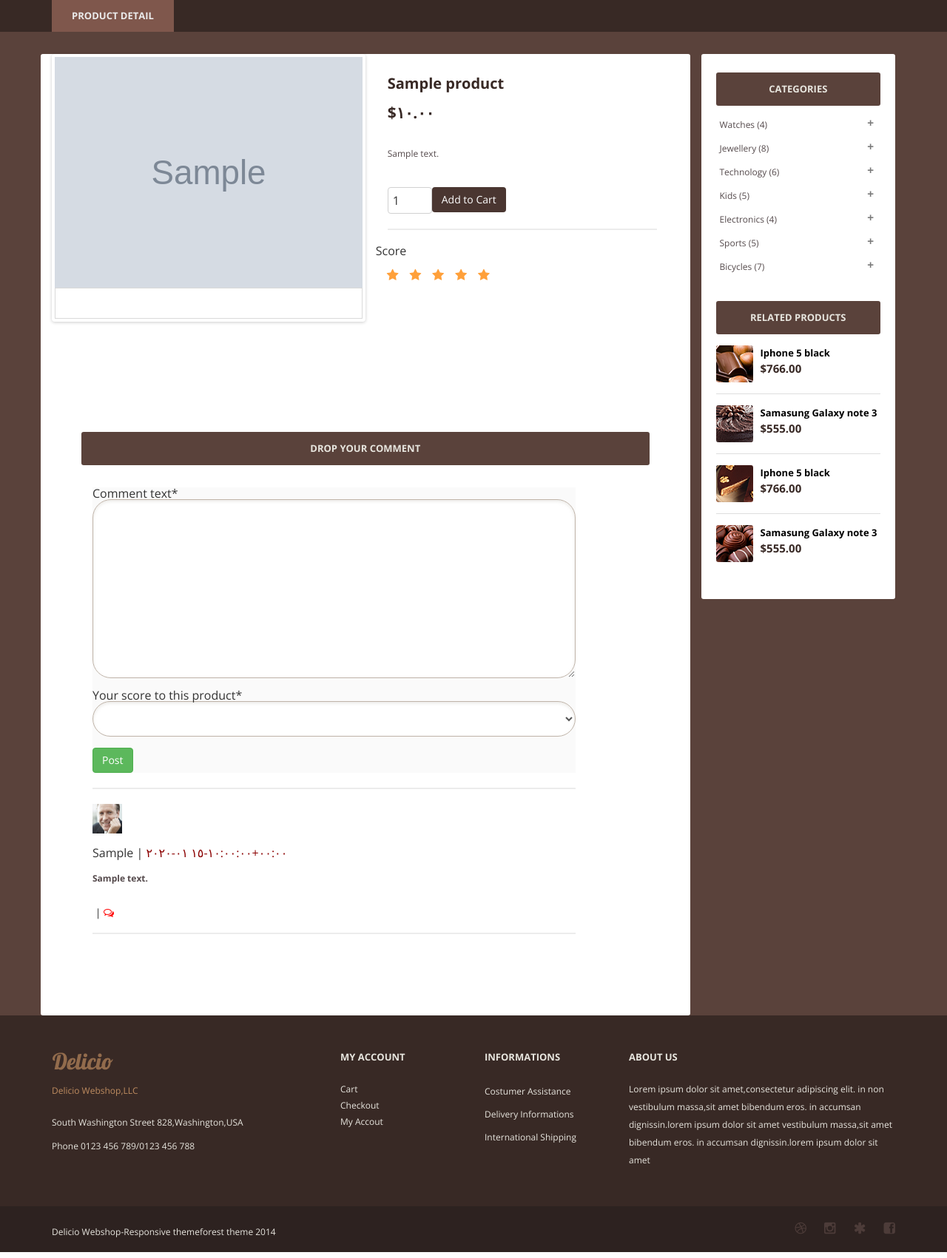
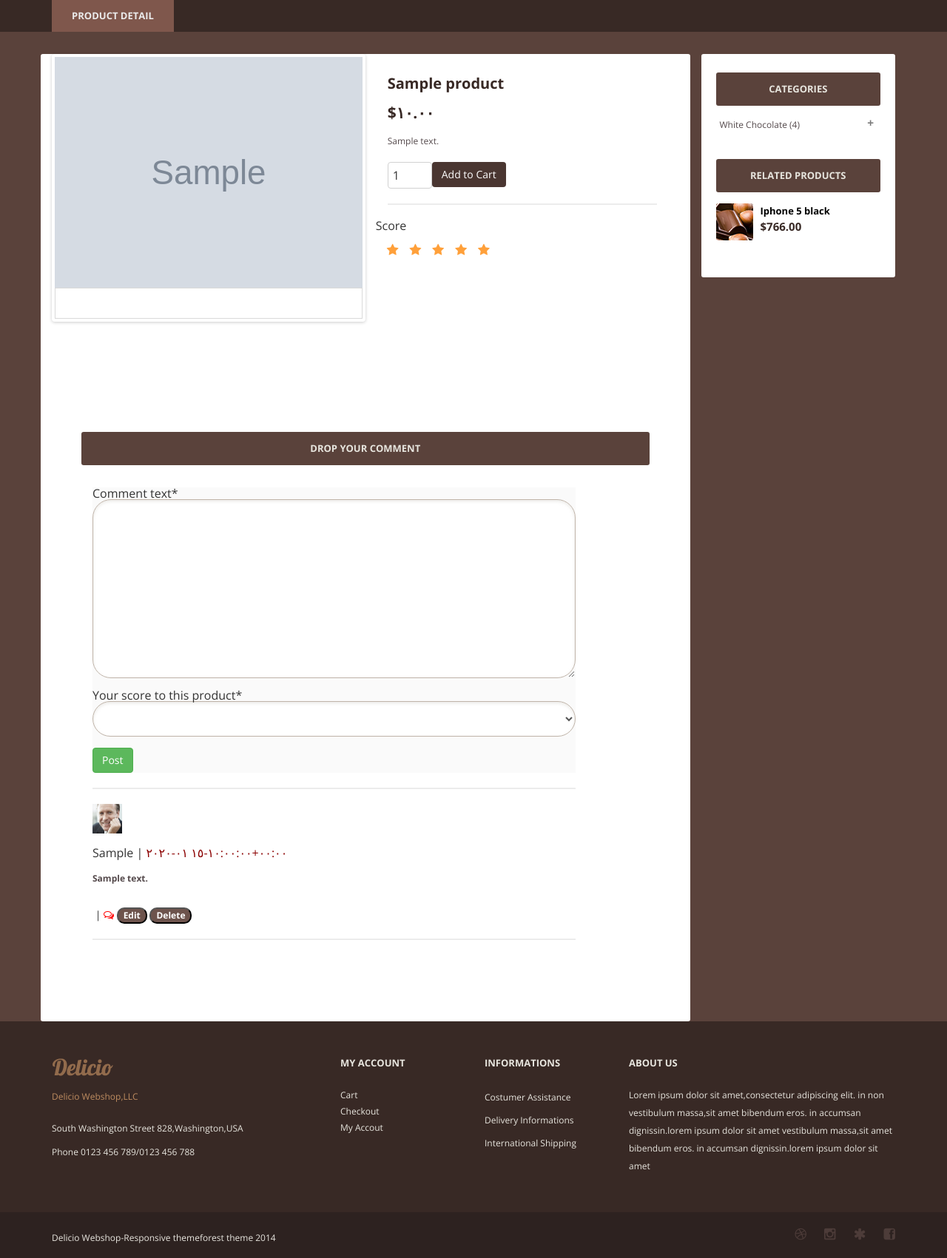
Before and after one commit to SoroushNajafi/shopping_online_2, a Django app: page /products/1/ in a window 1280 px wide. Shown: the part 162-1863 px from the top of the page at 74% size. Run offline with Django 4.2, Linux system fonts and the light colour scheme; a user stored in the database is signed in; tables that the repository leaves empty hold one stand-in row (values such as "Sample post"); grey boxes marked "Sample" are stand-in pictures; one stand-in notice (Sample message) is shown; parts of the project's set-up code (start-up, migrations or seed data) failed here and were passed over; some libraries are stand-ins or nearby versions.

Commit message:
ckeditor installed with implementation and CommentUpdateView added

```diff
--- a/cart/templates/cart/cart_detail.html
+++ b/cart/templates/cart/cart_detail.html
@@ -42,7 +42,7 @@
                             <tr>
                                 {% if item.product_obj.image %}
                                 <td>
-                                    <img style="width: 140px; height: 90px" src="{{ item.product_obj.image.url }}" alt=""/>
+                                    <a href="{{ item.product_obj.get_absolute_url }}"><img style="width: 140px; height: 90px" src="{{ item.product_obj.image.url }}" alt=""/></a>
                                 </td>
                                 {% endif %}
                                 <td class="cart-title">
--- a/config/settings.py
+++ b/config/settings.py
@@ -52,6 +52,7 @@ INSTALLED_APPS = [
     'allauth',
     'allauth.account',
     'crispy_forms',
+    'ckeditor',
     #local apps
     'accounts',
     'pages',
@@ -149,8 +150,8 @@ LANGUAGES = (
     ('fa', 'Persian'),
 )
 
-# TIME_ZONE = 'UTC'
-TIME_ZONE = 'Asia/Tehran'
+TIME_ZONE = 'UTC'
+# TIME_ZONE = 'Asia/Tehran'
 
 USE_I18N = True
 USE_L10N = True
@@ -162,6 +163,7 @@ USE_TZ = True
 
 STATIC_URL = 'static/'
 STATICFILES_DIRS = [os.path.join(BASE_DIR, 'static')]
+STATIC_ROOT = os.path.join(BASE_DIR, 'staticfiles/')
 
 #media config
 MEDIA_URL = 'media/'
--- a/products/models.py
+++ b/products/models.py
@@ -3,6 +3,7 @@ from django.shortcuts import reverse
 from django.contrib.auth import get_user_model
 from django.utils.translation import gettext_lazy as _
 from django.utils import timezone
+from ckeditor.fields import RichTextField
 
 
 class Category(models.Model):
@@ -24,7 +25,7 @@ class Category(models.Model):
 class Product(models.Model):
     category = models.ForeignKey(Category, on_delete=models.CASCADE, related_name='products', null=True)
     title = models.CharField(max_length=200)
-    description = models.TextField()
+    description = RichTextField()
     price = models.DecimalField(decimal_places=2, max_digits=5)
     active = models.BooleanField(default=True)
     image = models.ImageField(upload_to='product/product_cover/', blank=True)
--- a/products/templates/products/product_detail.html
+++ b/products/templates/products/product_detail.html
@@ -51,7 +51,7 @@
                             {% translate '$' %}{{ product.price|intcomma|translate_number }}
                         </p>
                         <p>
-                            {{ product.description|linebreaks }}
+                            {{ product.description|safe }}
                         </p>
                         <form action="{% url 'cart:add_to_cart' product.id %}" method="post">
                             {% csrf_token %}
@@ -110,7 +110,8 @@
                                                         </div>
                                                     {% else %}
                                                         <h3>{% trans 'You need to be logged in to drop comments, you can do so by clicking on ' %}<a
-                                                                href="{% url 'account_login' %}" style="color:#ff0208;">{% trans 'Login' %}</a></h3>
+                                                                href="{% url 'account_login' %}"
+                                                                style="color:#ff0208;">{% trans 'Login' %}</a></h3>
 
                                                     {% endif %}
                                                     <hr>
@@ -143,6 +144,18 @@
                                                                                 class="ml-3"><i
                                                                                 class="fa fa-comments-o"
                                                                                 style="color: red"></i></span>
+                                                                        {% if comment.author == user %}
+                                                                            <button class="badge"
+                                                                                    style="background-color: #6d534c"><a
+                                                                                    style="color: white"
+                                                                                    href="{% url 'comment_update' comment.id %}">Edit</a>
+                                                                            </button>
+                                                                            <button class="badge"
+                                                                                    style="background-color: #6d534c"><a
+                                                                                    style="color: white"
+                                                                                    href="{% url 'comment_update' comment.id %}">Delete</a>
+                                                                            </button>
+                                                                        {% endif %}
                                                                     </div>
                                                                 </div>
                                                             </div>
@@ -165,69 +178,24 @@
                     <div class="shop-widget">
                         <h4>{% trans 'Categories' %}</h4>
                         <ul class="category-shop-list">
+                            {% for category in categories %}
+
                                 <li>
-                                <a class="accordion-link" href="#">Watches <span>(4)</span></a>
+                                    <a class="accordion-link" href="#">{{ category }} <span>(4)</span></a>
                                     <ul class="accordion-list-content">
-                                    <li><a href="#">Jackets <span>(7)</span></a></li>
-                                    <li><a href="#">Electronics <span>(10)</span></a></li>
-                                    <li><a href="#">Sports <span>(12)</span></a></li>
-                                    <li><a href="#">Garden <span>(2)</span></a></li>
+                                        {% for product in category.products.all %}
+
+                                            <li><a href="{{ product.get_absolute_url }}">{{ product.title }}</a></li>
+                                            <hr>
+
+                                        {% endfor %}
+
+
                                     </ul>
                                 </li>
-                            <li>
-                                <a class="accordion-link" href="#">Jewellery <span>(8)</span></a>
-                                <ul class="accordion-list-content">
-                                    <li><a href="#">Jackets <span>(7)</span></a></li>
-                                    <li><a href="#">Electronics <span>(10)</span></a></li>
-                                    <li><a href="#">Sports <span>(12)</span></a></li>
-                                    <li><a href="#">Garden <span>(2)</span></a></li>
-                                </ul>
-                            </li>
-                            <li>
-                                <a class="accordion-link" href="#">Technology <span>(6)</span></a>
-                                <ul class="accordion-list-content">
-                                    <li><a href="#">Jackets <span>(7)</span></a></li>
-                                    <li><a href="#">Electronics <span>(10)</span></a></li>
-                                    <li><a href="#">Sports <span>(12)</span></a></li>
-                                    <li><a href="#">Garden <span>(2)</span></a></li>
-                                </ul>
-                            </li>
-                            <li>
-                                <a class="accordion-link" href="#">Kids <span>(5)</span></a>
-                                <ul class="accordion-list-content">
-                                    <li><a href="#">Jackets <span>(7)</span></a></li>
-                                    <li><a href="#">Electronics <span>(10)</span></a></li>
-                                    <li><a href="#">Sports <span>(12)</span></a></li>
-                                    <li><a href="#">Garden <span>(2)</span></a></li>
-                                </ul>
-                            </li>
-                            <li>
-                                <a class="accordion-link" href="#">Electronics <span>(4)</span></a>
-                                <ul class="accordion-list-content">
-                                    <li><a href="#">Jackets <span>(7)</span></a></li>
-                                    <li><a href="#">Electronics <span>(10)</span></a></li>
-                                    <li><a href="#">Sports <span>(12)</span></a></li>
-                                    <li><a href="#">Garden <span>(2)</span></a></li>
-                                </ul>
-                            </li>
-                            <li>
-                                <a class="accordion-link" href="#">Sports <span>(5)</span></a>
-                                <ul class="accordion-list-content">
-                                    <li><a href="#">Jackets <span>(7)</span></a></li>
-                                    <li><a href="#">Electronics <span>(10)</span></a></li>
-                                    <li><a href="#">Sports <span>(12)</span></a></li>
-                                    <li><a href="#">Garden <span>(2)</span></a></li>
-                                </ul>
-                            </li>
-                            <li>
-                                <a class="accordion-link" href="#">Bicycles <span>(7)</span></a>
-                                <ul class="accordion-list-content">
-                                    <li><a href="#">Jackets <span>(7)</span></a></li>
-                                    <li><a href="#">Electronics <span>(10)</span></a></li>
-                                    <li><a href="#">Sports <span>(12)</span></a></li>
-                                    <li><a href="#">Garden <span>(2)</span></a></li>
-                                </ul>
-                            </li>
+
+                            {% endfor %}
+
                         </ul>
                     </div>
                     <div class="shop-widget">
@@ -240,27 +208,6 @@
                                     <span>$766.00</span>
                                 </div>
                             </li>
-                            <li>
-                                <img alt="" src="images/product2.png">
-                                <div>
-                                    <h6><a href="#">Samasung Galaxy note 3</a></h6>
-                                    <span>$555.00</span>
-                                </div>
-                            </li>
-                            <li>
-                                <img alt="" src="images/product3.png">
-                                <div>
-                                    <h6><a href="#">Iphone 5 black</a></h6>
-                                    <span>$766.00</span>
-                                </div>
-                            </li>
-                            <li>
-                                <img alt="" src="images/product4.png">
-                                <div>
-                                    <h6><a href="#">Samasung Galaxy note 3</a></h6>
-                                    <span>$555.00</span>
-                                </div>
-                            </li>
                         </ul>
                     </div>
                 </div>
--- a/products/urls.py
+++ b/products/urls.py
@@ -7,4 +7,5 @@ urlpatterns = [
     path('', views.ProductListView.as_view(), name='product_list'),
     path('<int:pk>/', views.ProductDetailView.as_view(), name='product_detail'),
     path('comment/<int:product_id>/', views.CommentCreateView.as_view(), name='comment_create'),
+    path('comment/update/<int:comment_id>/', views.CommentUpdateView.as_view(), name='comment_update'),
 ]
--- a/products/views.py
+++ b/products/views.py
@@ -3,6 +3,7 @@ from django.views import generic
 from django.shortcuts import get_object_or_404
 from django.contrib import messages
 from django.utils.translation import gettext_lazy as _
+from django.contrib.auth.mixins import UserPassesTestMixin
 
 from .models import Product, Comment, Category
 from .froms import CommentForm
@@ -16,7 +17,6 @@ class CategoryListView(generic.ListView):
 
 class ProductsByCategoryListView(generic.ListView):
     template_name = 'products/products_by_category.html'
-    paginate_by = 6
 
     def get_queryset(self):
         category_id = int(self.kwargs['category_id'])
@@ -55,3 +55,14 @@ class CommentCreateView(generic.CreateView):
         obj.product = product
         messages.success(self.request, _('Your comment successfully submitted'))
         return super().form_valid(form)
+
+
+class CommentUpdateView(UserPassesTestMixin, generic.UpdateView):
+    model = Comment
+    template_name = 'products/comment_update.html'
+    fields = ['body', 'stars']
+    pk_url_kwarg = 'comment_id'
+
+    def test_func(self):
+        obj = self.get_object()
+        return obj.author == self.request.user
--- a/requirements.txt
+++ b/requirements.txt
@@ -9,8 +9,10 @@ dj-email-url==1.0.6
 Django==4.1.2
 django-allauth==0.51.0
 django-cache-url==3.4.2
+django-ckeditor==6.5.1
 django-crispy-forms==1.14.0
 django-jalali-date==1.0.1
+django-js-asset==2.0.0
 django-rosetta==0.9.8
 environs==9.5.0
 idna==3.4
```
Also changed, not shown: products/templates/products/comment_update.html (added, +21 -0 lines), products/migrations/0011_alter_product_description.py (added), 1 other file. Lines whose indentation alone changed are shown as unchanged.
